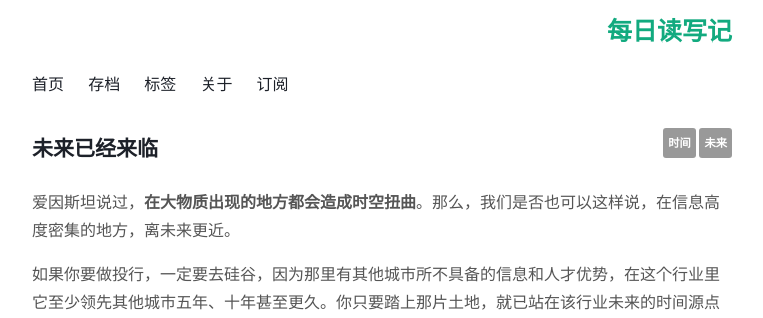
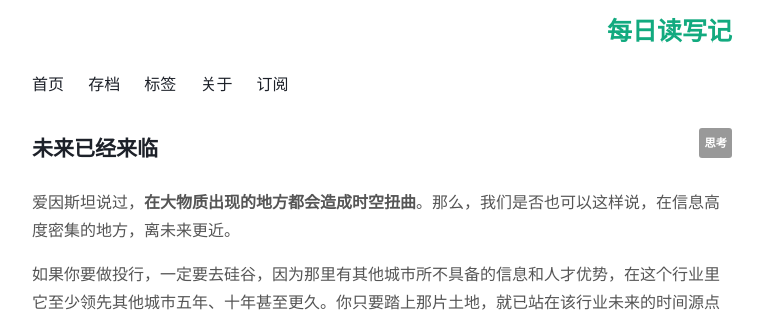
Before and after one commit to Turbo-Snail/ReadingCard, a Jekyll site: the page built from _posts/2017-06-30-TheFutureHasCome.md, in a window 1280 px wide. Shown: the top 318 px of the page, without its empty margins (258-1021 px from the left). Built offline with Jekyll 4.4.1, drawn with Linux system fonts in a browser that asks for light colours; comment, search, counter and statistics services are not loaded.

Commit message:
Update 2017-06-30-TheFutureHasCome.md

```diff
--- a/_posts/2017-06-30-TheFutureHasCome.md
+++ b/_posts/2017-06-30-TheFutureHasCome.md
@@ -2,8 +2,7 @@
 layout: post
 title: 未来已经来临
 tags:
-- 未来
-- 时间
+- 思考
 status: publish
 type: post
 published: true
```
